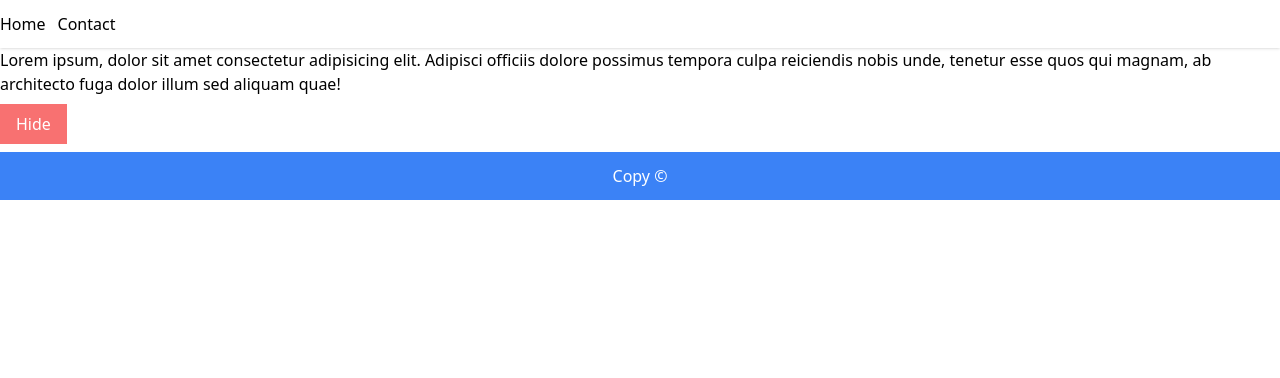
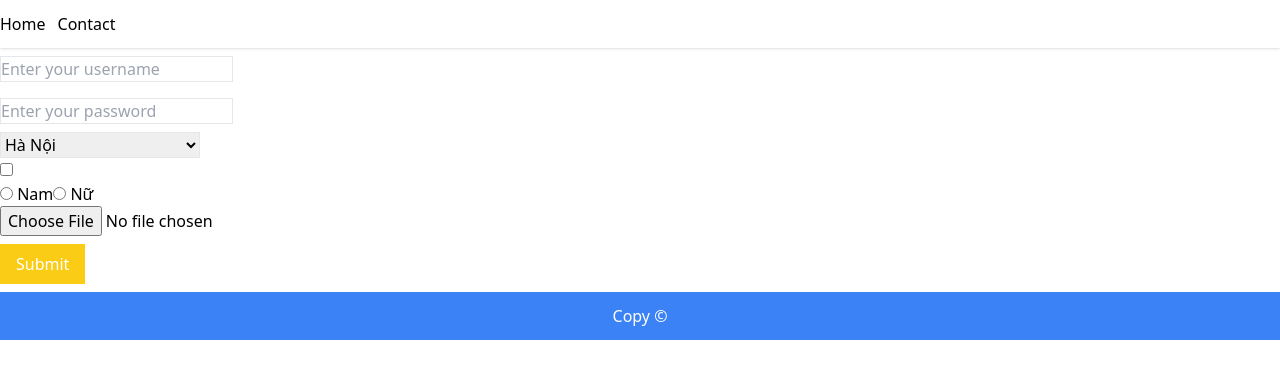
Before and after one commit to bphphin/react-dev, a React (Vite) app: page / in a window 1280 px wide. Shown: the top 378 px of the page. Built offline with nearby package versions, Linux system fonts and the light colour scheme.

Commit message:
feat: :sparkles: form

```diff
--- a/src/App.jsx
+++ b/src/App.jsx
@@ -2,6 +2,7 @@ import Header from "./components/partials/Header";
 import Footer from "./components/partials/Footer";
 import Product from "./components/Product";
 import DemoState from "./components/DemoState";
+import Form from "./components/Form";
 
 const App = () => {
     return <div>
@@ -9,7 +10,11 @@ const App = () => {
         {/* <Product img='https://picsum.photos/200/200' title="Sản phẩm 1" desc="Mô tả sản phẩm 1" discount={ true } />
         <Product img='https://picsum.photos/200/200' title="Sản phẩm 2" desc="Mô tả sản phẩm 2" discount={ true } />
         <Product img='https://picsum.photos/200/200' title="Sản phẩm 3" desc="Mô tả sản phẩm 3" discount={ false } /> */}
-        <DemoState/>
+        {/* <DemoState/> */}
+
+        {/* Form */}
+
+        <Form/>
         <Footer/>
     </div>
 }
--- /dev/null
+++ b/src/components/Form.jsx
@@ -0,0 +1,56 @@
+import React, { useState } from 'react'
+
+export default function () {
+    const [formData , setFormData] = useState({
+        username: '',
+        password: '',
+        address: '',
+        isMarried: false,
+        gender: '',
+        avatar: null
+    });
+    const handleForm = e => {
+        const { value, name, checked, type } = e.target;
+        setFormData({
+            ...formData,
+            [name]: type === 'checkbox' ? checked : value
+        });
+    }
+
+    const handleFile = e => {
+        const { files } = e.target;
+        files[0] && setFormData({ ...formData, avatar: files[0] })
+    }
+    console.log(formData);
+  return (
+    <>
+        <div>
+            <input type='text' placeholder='Enter your username' className='border my-2'  name="username" onChange={ handleForm }/>
+        </div>
+        <div>
+            <input type='password' placeholder='Enter your password' className='border my-2'  name="password" onChange={ handleForm }/>
+        </div>
+        <div>
+            <select className='border' name='address' onChange={ handleForm }>
+                <option value="Hà Nội" >Hà Nội</option>
+                <option value="Thành phố Hồ Chí Minh" >Thành phố Hồ Chí Minh</option>
+                <option value="Ninh Bình" >Ninh Bình</option>
+                <option value="Hà Nam" >Hà Nam</option>
+            </select>
+        </div>
+        <div>
+            <input  type='checkbox' name='isMarried' onChange={ handleForm }/>
+        </div>
+        <div>
+            <input type='radio' name='gender' onChange={ handleForm } value='Nam'/> Nam
+            <input type='radio' name='gender' onChange={ handleForm } value='Nữ'/> Nữ
+        </div>
+        <div>
+            <input type='file' name='avatar' onChange={ handleFile }/>
+        </div>
+        <div className='my-2'>
+           <button className='bg-yellow-400 text-white py-2 px-4'>Submit</button>
+        </div>
+    </>
+  )
+}
```
